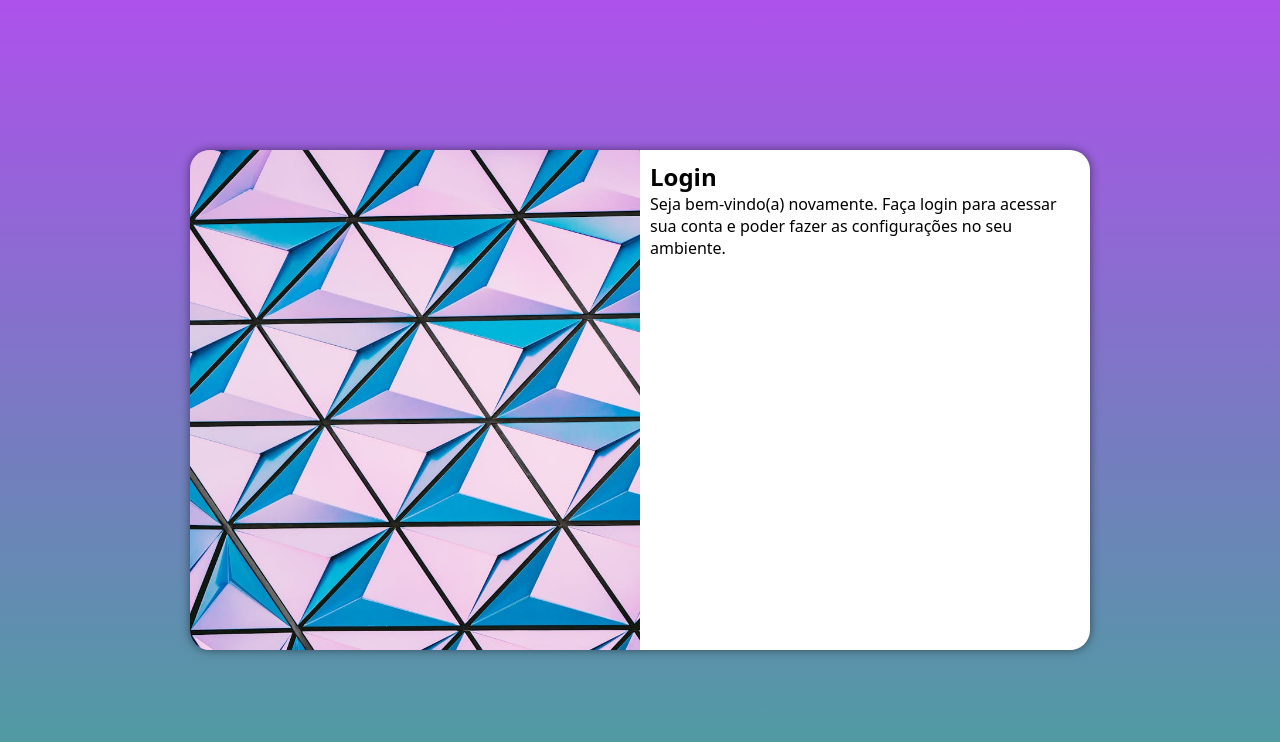
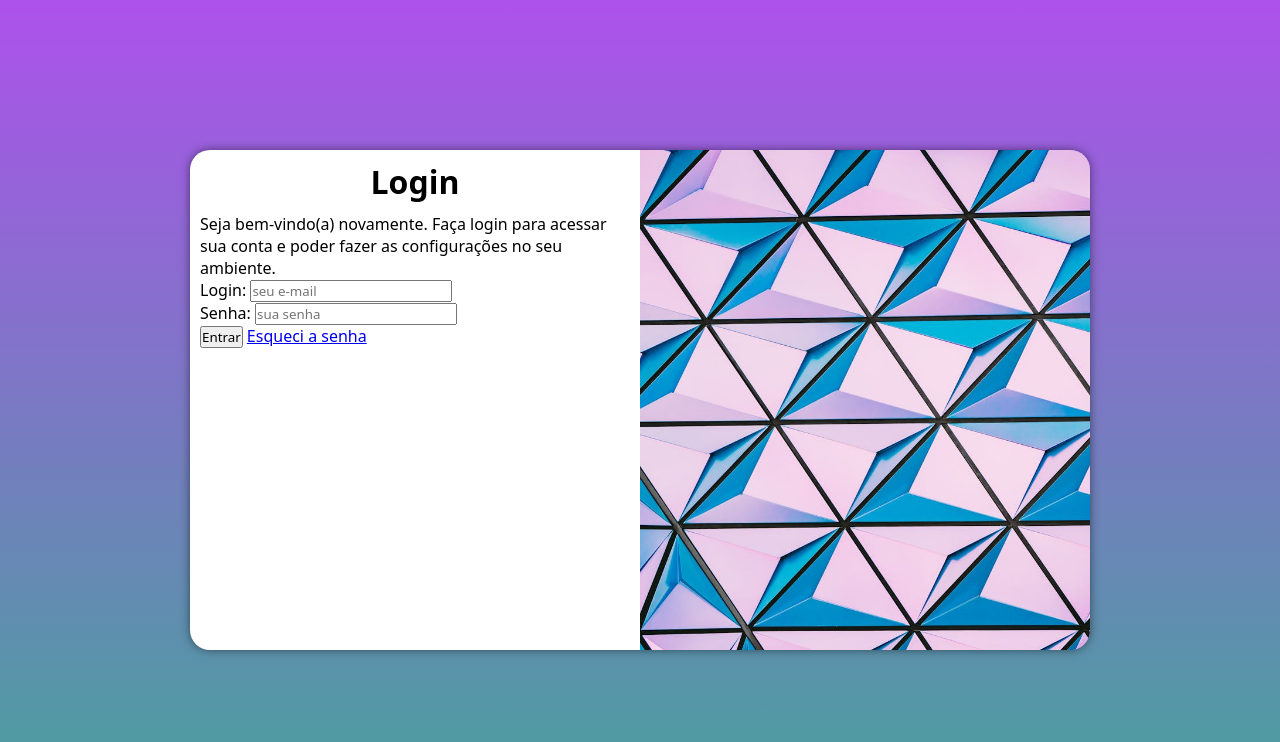
Before and after one commit to joaovsousx/projeto-login, a plain HTML site: page index.html in a window 1280 px wide. Drawn offline with Linux system fonts and the light colour scheme.

Commit message:
up formulario

```diff
--- a/estilos/media-query.css
+++ b/estilos/media-query.css
@@ -19,6 +19,10 @@
         float: right;
         width: 70%;
     }
+
+    div#formulario > p{
+        font-size: 1em;
+    }
 }
 
 @media screen and (min-width: 992px) {
@@ -31,13 +35,21 @@
     }
 
     section#login > div#imagem{
-        float: left;
+        float: right;
         width: 50%;
         height: 100%;
     }
 
     section#login > div#formulario{
-        float: right;
+        float: left;
         width: 50%;
     }
+
+    div#formulario > h1{
+        font-size: 2em;
+    }
+
+    div#formulario > p{
+        font-size: 1em;
+    }
 }
--- a/estilos/style.css
+++ b/estilos/style.css
@@ -54,3 +54,12 @@ section#login > div#formulario{
     display: block;
     padding: 10px;
 }
+
+div#formulario > h1{
+    text-align: center;
+    margin-bottom: 10px;
+}
+
+div#formulario > p{
+    font-size: 0.8em;
+}
--- a/index.html
+++ b/index.html
@@ -6,7 +6,6 @@
     <title>Login</title>
     <link rel="stylesheet" href="estilos/style.css">
     <link rel="stylesheet" href="estilos/media-query.css">
-</head>
 <body>
     <main>
         <section id="login">
@@ -16,8 +15,17 @@
             <div id="formulario">
                 <h1>Login</h1>
                 <p>Seja bem-vindo(a) novamente. Faça login para acessar sua conta e poder fazer as configurações no seu ambiente.</p>
-                <form action="login.php" method="post">
-
+                <form action="login.php" method="post" autocomplete="on">
+                    <div class="campo">
+                        <label for="ilogin">Login: </label>
+                        <input type="email" name="login" id="ilogin" placeholder="seu e-mail" autocomplete="email" required maxlength="30">
+                    </div>
+                    <div class="campo">
+                        <label for="isenha">Senha: </label>
+                        <input type="password" name="senha" id="isenha" placeholder="sua senha" autocomplete="current-password" required minlength="8" maxlength="20">
+                    </div>
+                    <input type="submit" value="Entrar">
+                    <a href="esqueci.html">Esqueci a senha</a>
                 </form>
             </div>
         </section>
```
